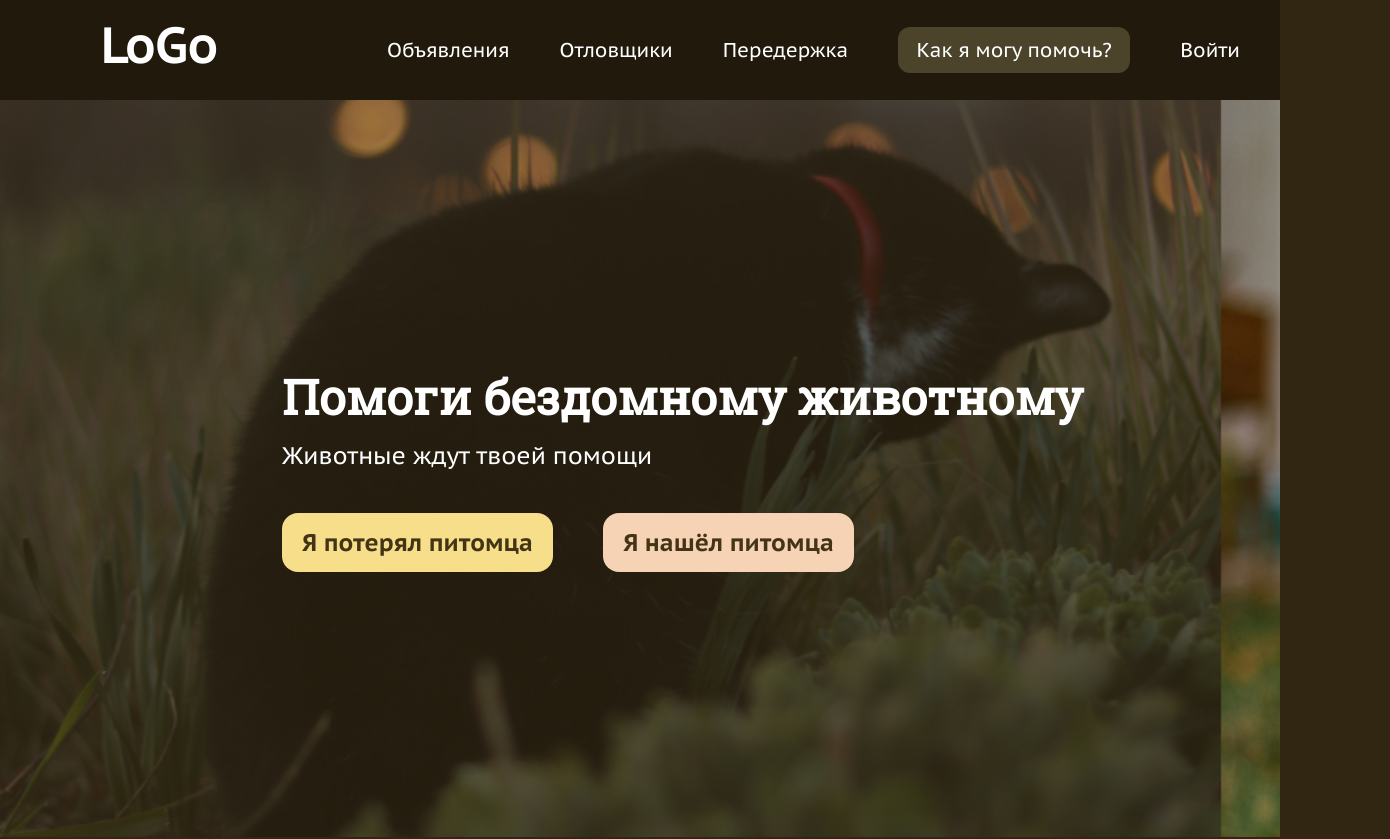
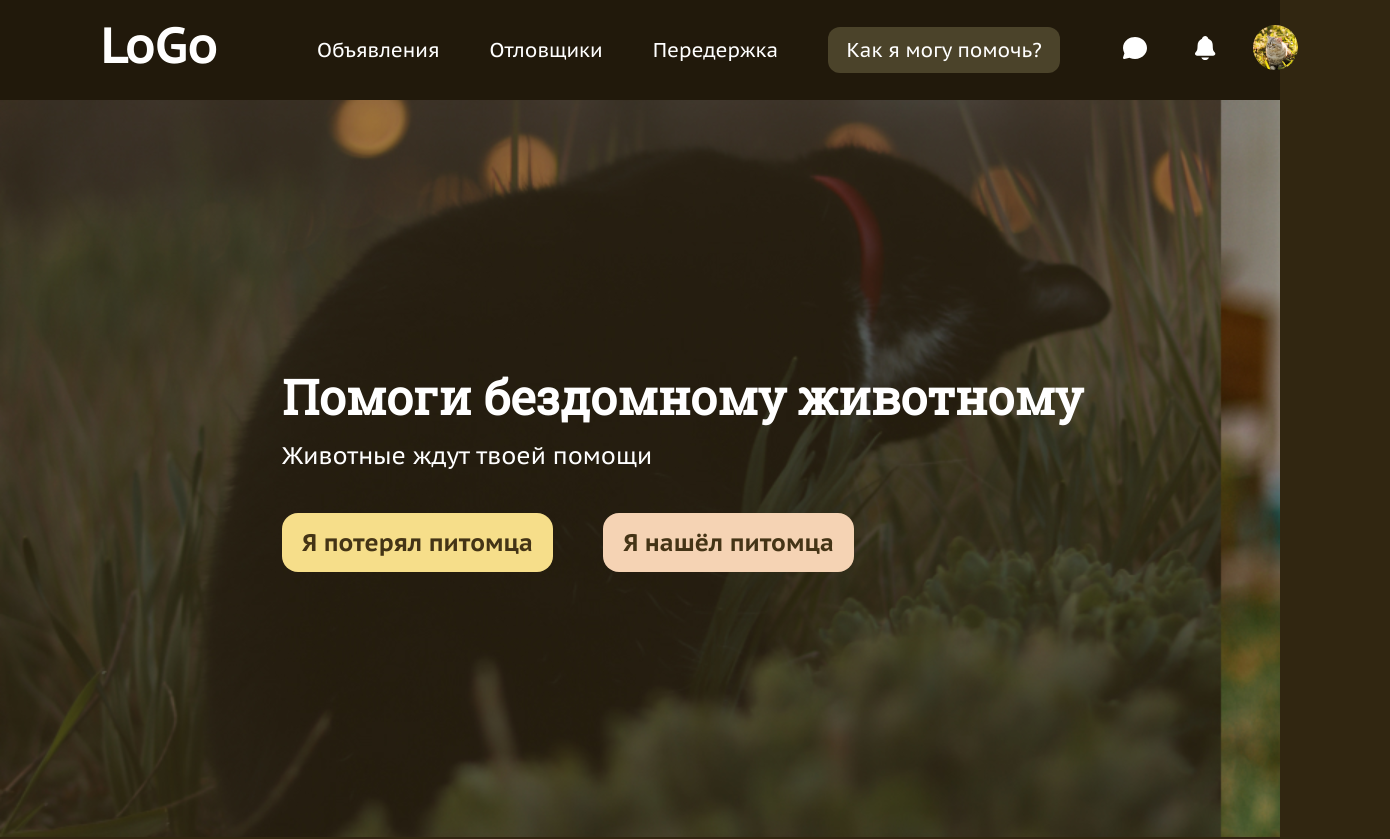
Before and after one commit to kotopesp/sos-kotopes, an Angular app in the folder frontend/: page / in a window 1280 px wide. Shown: the top 839 px of the page, 1390 px wide, since content can reach past the window. Built offline with nearby package versions, Linux system fonts and the light colour scheme.

Commit message:
update header (new profile popup)

```diff
--- a/frontend/src/app/common-ui/header/header.component.html
+++ b/frontend/src/app/common-ui/header/header.component.html
@@ -16,21 +16,23 @@
     </div>
 
     <div *ngIf="isAuth" class="header__auth__profile">
-      <div class="header__auth__button">
+      <div class="header__auth__button message__block">
         <a>
           <img src="/assets/icons/message-icon.svg">
         </a>
       </div>
-      <div class="header__auth__button">
+      <div class="header__auth__button notification__block">
         <a>
           <img src="/assets/icons/notification-icon.svg">
         </a>
       </div>
-      <div class="header__auth__button">
+      <div class="header__auth__button profile__block">
         <a>
           <img src="/assets/images/test-cat2.png" class="header__profile__image">
         </a>
+        <app-profile-popup class="profile__popup"/>
       </div>
     </div>
+
   </div>
 </div>
--- a/frontend/src/app/common-ui/header/header.component.scss
+++ b/frontend/src/app/common-ui/header/header.component.scss
@@ -10,7 +10,7 @@
     grid-gap: 50px;
     align-items: center;
     grid-template-columns: repeat(5, 1fr);
-    padding-right: 40px;
+    padding-right: 7vw;
 
     .header__auth__profile {
       display: grid;
@@ -32,6 +32,34 @@
         align-items: center;
         justify-content: center;
       }
+
+      .message__block {
+      }
+
+      .notification__block {
+
+      }
+
+      .profile__block {
+        display: flex;
+        flex-wrap: wrap;
+        justify-content: center;
+
+        &:hover {
+          .profile__popup {
+            max-height: fit-content;
+            overflow: visible;
+            transition: max-height 1s;
+          }
+        }
+
+        .profile__popup {
+          order: 0;
+          overflow: hidden;
+          max-height: 0;
+          transition: max-height 1s;
+        }
+      }
     }
 
     .header__button {
@@ -51,6 +79,7 @@
           display: flex;
           justify-content: center;
           align-items: center;
+
           &:hover {
             background: #7A6233;
             border: 0;
--- a/frontend/src/app/common-ui/header/header.component.ts
+++ b/frontend/src/app/common-ui/header/header.component.ts
@@ -1,6 +1,7 @@
 import { Component } from '@angular/core';
 import {RouterLink} from "@angular/router";
 import {NgForOf, NgIf} from "@angular/common";
+import {ProfilePopupComponent} from "../profile-popup/profile-popup.component";
 
 @Component({
   selector: 'app-header',
@@ -8,13 +9,14 @@ import {NgForOf, NgIf} from "@angular/common";
   imports: [
     RouterLink,
     NgForOf,
-    NgIf
+    NgIf,
+    ProfilePopupComponent,
   ],
   templateUrl: './header.component.html',
   styleUrl: './header.component.scss'
 })
 export class HeaderComponent {
-  isAuth: boolean = false;
+  isAuth: boolean = true;
 
   headerItems = [
     {
```
